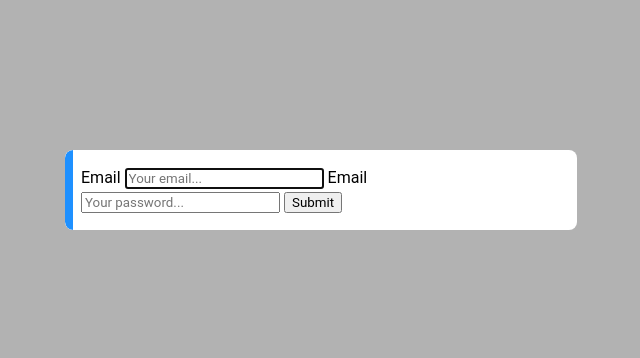
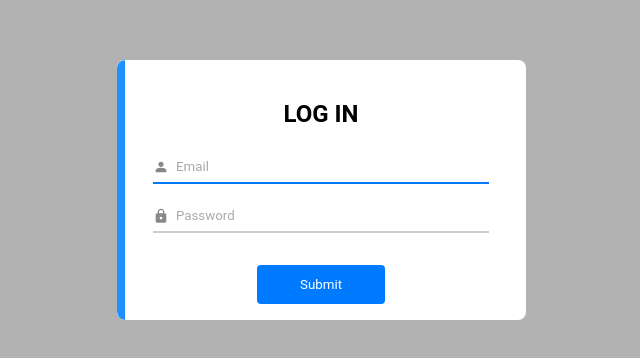
Before and after one commit to jefnic23/ceynic-api, a SvelteKit app in the folder frontend/: page /admin in a window 1280 px wide. Shown: the part 210-568 px from the top of the page, without its empty margins (319-959 px from the left). Built offline with nearby package versions, Linux system fonts and the light colour scheme.

Commit message:
✨ (frontend): Add new icons for lock and person to be used in the login form 📝 (frontend): Update login form layout and styles to include icons for email and password fields, improve alignment and styling for better user experience

```diff
--- /dev/null
+++ b/frontend/src/lib/icons/lock.svelte
@@ -0,0 +1,6 @@
+<svg xmlns="http://www.w3.org/2000/svg" width="1em" height="1em" viewBox="0 0 24 24" {...$$props}
+	><path
+		fill="#888888"
+		d="M6 22q-.825 0-1.412-.587T4 20V10q0-.825.588-1.412T6 8h1V6q0-2.075 1.463-3.537T12 1t3.538 1.463T17 6v2h1q.825 0 1.413.588T20 10v10q0 .825-.587 1.413T18 22zm6-5q.825 0 1.413-.587T14 15t-.587-1.412T12 13t-1.412.588T10 15t.588 1.413T12 17M9 8h6V6q0-1.25-.875-2.125T12 3t-2.125.875T9 6z"
+	/></svg
+>
--- /dev/null
+++ b/frontend/src/lib/icons/person.svelte
@@ -0,0 +1,6 @@
+<svg xmlns="http://www.w3.org/2000/svg" width="1em" height="1em" viewBox="0 0 24 24" {...$$props}
+	><path
+		fill="#888888"
+		d="M12 12q-1.65 0-2.825-1.175T8 8t1.175-2.825T12 4t2.825 1.175T16 8t-1.175 2.825T12 12m-8 8v-2.8q0-.85.438-1.562T5.6 14.55q1.55-.775 3.15-1.162T12 13t3.25.388t3.15 1.162q.725.375 1.163 1.088T20 17.2V20z"
+	/></svg
+>
--- a/frontend/src/routes/admin/+page.svelte
+++ b/frontend/src/routes/admin/+page.svelte
@@ -3,6 +3,8 @@
     import { accessToken, refreshToken } from "$lib/stores/tokens";
     import { user, getUser } from "$lib/stores/users";
     import { type Token } from "$lib/interfaces/token";
+	import Person from '$lib/icons/person.svelte';
+	import Lock from '$lib/icons/lock.svelte';
 
 	let showModal: boolean = true;
 
@@ -29,12 +31,86 @@
 </script>
 
 <Modal bind:showModal showClose={false}>
-	<h2 slot="header">Login</h2>
-	<form method="post" action="http://127.0.0.1:8000/login" on:submit|preventDefault={handleSubmit}>
-		<label for="email">Email</label>
-		<input id="email" name="email" value="" placeholder="Your email..." required />
-		<label for="password">Email</label>
-		<input id="password" name="password" value="" placeholder="Your password..." required />
-		<button>Submit</button>
-	</form>
+	<div class="body">
+		<h2>Log In</h2>
+		<form method="post" action="http://127.0.0.1:8000/login" on:submit|preventDefault={handleSubmit}>
+			<div class="input-container">
+				<Person />
+				<input id="email" name="username" value="" placeholder="Email" required />
+			</div>
+			<div class="input-container">
+				<Lock />
+				<input id="password" name="password" value="" placeholder="Password" type="password" required />
+			</div>
+			<button>Submit</button>
+		</form>
+	</div>
 </Modal>
+
+<style>
+	.body {
+		display: flex;
+		flex-direction: column;
+		align-items: center;
+		width: 377px;
+	}
+
+	h2 {
+		text-transform: uppercase;
+	}
+
+	form {
+		display: flex;
+		flex-direction: column;
+		align-items: center;
+		width: 100%;
+	}
+
+	.input-container {
+		display: flex;
+		align-items: center;
+		margin-bottom: 1rem;
+		border-bottom: 2px solid #ccc;
+		width: 89%;
+	}
+
+	input {
+		flex-grow: 1;
+		padding: 0.5rem 0;
+		border: none;
+		outline: none;
+		background-color: transparent;
+		margin-left: 0.5em;
+	}
+
+	input::placeholder {
+		color: #aaa;
+	}
+
+	input:-webkit-autofill,
+	input:-webkit-autofill:hover,
+	input:-webkit-autofill:focus {
+		-webkit-box-shadow: 0 0 0px 1000px white inset !important;
+		box-shadow: 0 0 0px 1000px white inset !important;
+		-webkit-text-fill-color: #000 !important;
+	}
+
+	.input-container:focus-within {
+		border-bottom-color: #007bff; /* Change this to your desired color */
+	}
+
+	button {
+		margin-top: 1rem;
+		padding: 0.75rem;
+		background-color: #007bff;
+		color: white;
+		border: none;
+		border-radius: 4px;
+		cursor: pointer;
+		width: 34%;
+	}
+
+	button:hover {
+		background-color: #0056b3;
+	}
+</style>
```
